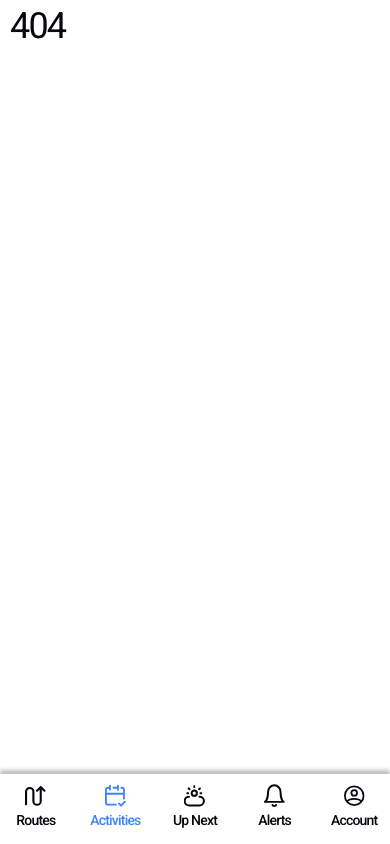
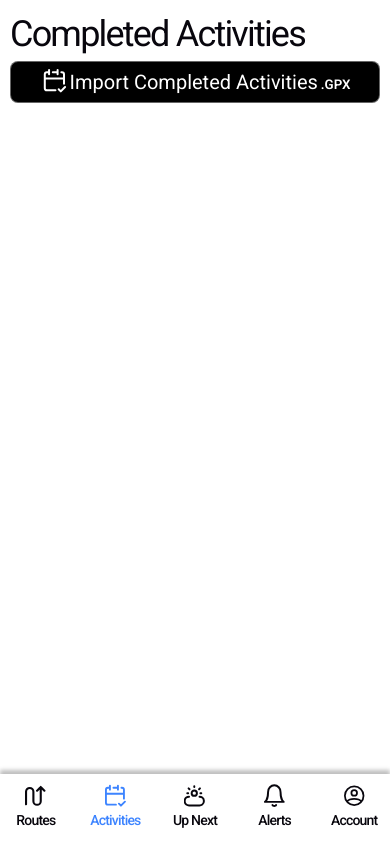
Before and after one commit to s0urcedev/gui-weather-app-trail-runners, a React (Vite) app: page /activities in a window 390 px wide. Before the commit this address had no page. Built offline with nearby package versions, Linux system fonts and the light colour scheme.

Commit message:
ActivitiesPage init; index.css padding-top on page increased for smaller screens

```diff
--- a/src/App.tsx
+++ b/src/App.tsx
@@ -4,6 +4,7 @@ import HomePage from './pages/HomePage'
 import RoutesPage from './pages/RoutesPage'
 import Tabbar from './components/Tabbar'
 import './App.css'
+import ActivitiesPage from './pages/ActivitiesPage'
 
 function App() {
   return (
@@ -15,6 +16,7 @@ function App() {
       }}>
         <Routes>
           <Route path="/routes" element={<RoutesPage />} />
+          <Route path="/activities" element={<ActivitiesPage />} />
           <Route path="/" element={<HomePage />} />
           <Route path="/about" element={<AboutPage />} />
           <Route path="*" element={<h1>404</h1>} />
--- a/src/index.css
+++ b/src/index.css
@@ -61,7 +61,7 @@
   padding-right: 10px;
   padding-top: 20px;
   @media (max-width: 1024px) {
-    padding-top: 0px;
+    padding-top: 8px;
   }
   text-align: center;
   /* border-inline: 1px solid var(--border); */
--- /dev/null
+++ b/src/pages/ActivitiesPage.tsx
@@ -0,0 +1,13 @@
+import CalWithTickIcon from '../components/icons/CalWithTickIcon';
+import { ImportGPXButton } from '../components/ImportGPXButton';
+
+function ActivitiesPage() {
+  return (
+    <div className="App">
+      <h1>Completed Activities</h1>
+      <ImportGPXButton text="Import Completed Activities" icon={<CalWithTickIcon />} />
+    </div>
+  )
+}
+
+export default ActivitiesPage
```
